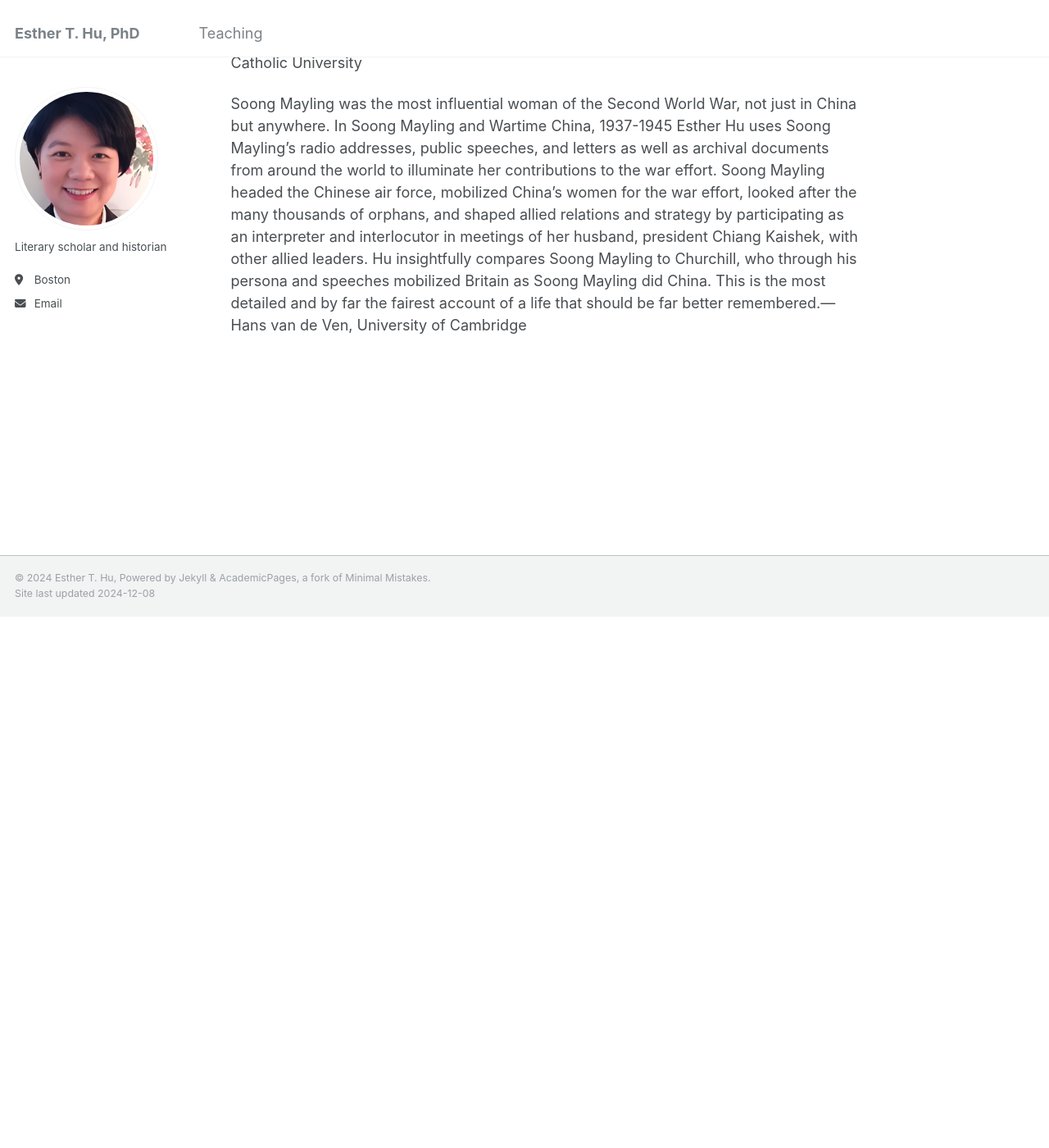
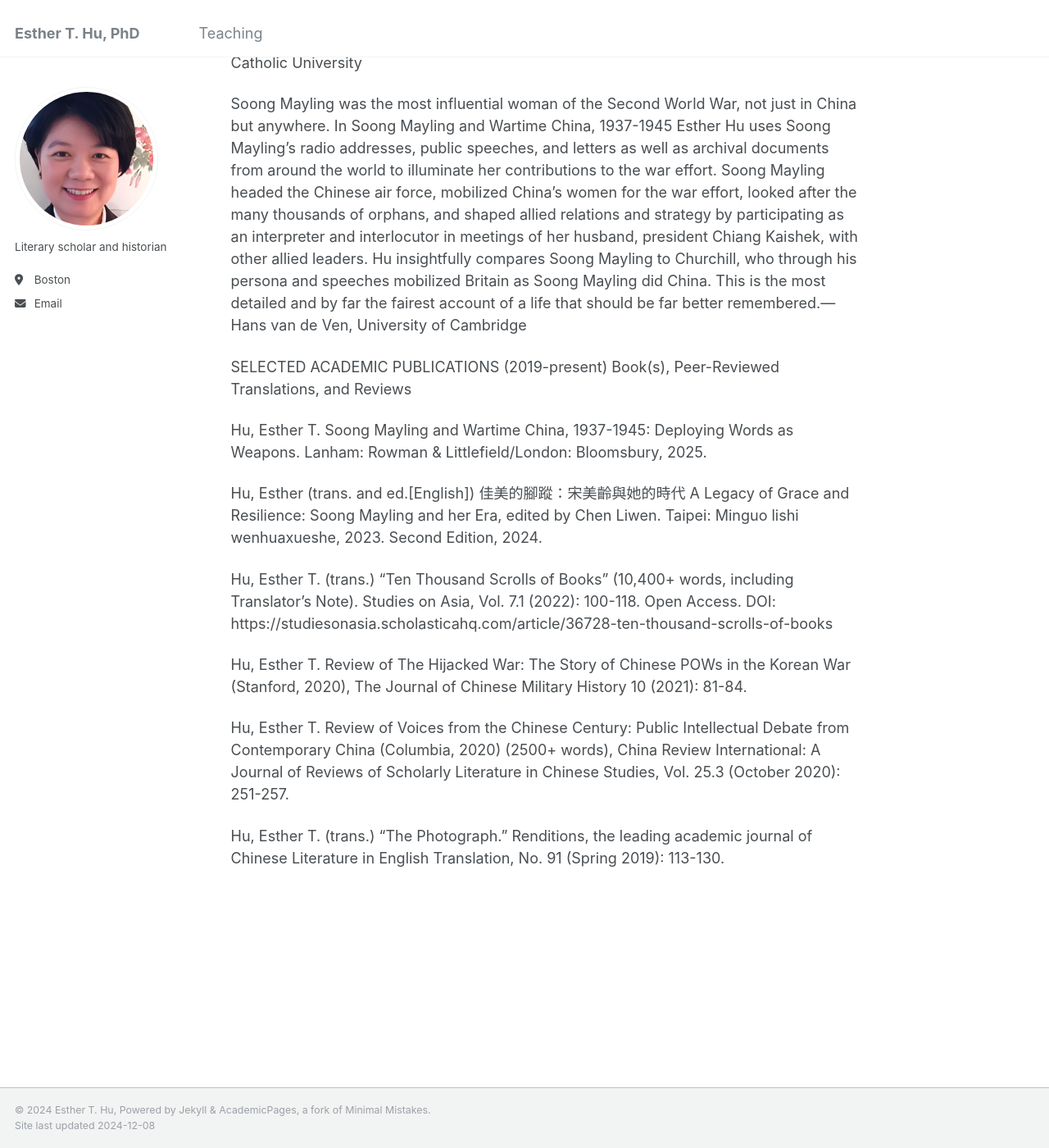
Before and after one commit to estherthu/estherthu.github.io, a Jekyll site: the page built from _pages/about.md, in a window 1280 px wide and 1400 px high, scrolled down 1206 px. Shown: the whole window at 82% size. Built offline with Jekyll 4.4.1, drawn with Linux system fonts in a browser that asks for light colours; a file with an impossible date is left out; before the commit the page ends 1957 px from its top, so only the background shows below that; some of the changed text lies outside the part shown.

Commit message:
Update about.md

```diff
--- a/_pages/about.md
+++ b/_pages/about.md
@@ -23,3 +24,18 @@ In most English-language historical writing on wartime China, Soong Mayling appe
 This compelling and meticulously researched study delves into the many dimensions of Soong Mayling’s contributions to wartime China from 1937 to 1945. Drawing on archival records, newly released sources, and contemporary scholarship, it brings Soong Mayling vividly to life with clear and engaging prose. A must-read for scholars and students of WWII history and modern China, as well as for general readers captivated by the legacy of Soong Mayling and the complex era of wartime China.— Peter Chen-Main Wang, Fu-jen Catholic University
 
 Soong Mayling was the most influential woman of the Second World War, not just in China but anywhere. In Soong Mayling and Wartime China, 1937-1945 Esther Hu uses Soong Mayling’s radio addresses, public speeches, and letters as well as archival documents from around the world to illuminate her contributions to the war effort. Soong Mayling headed the Chinese air force, mobilized China’s women for the war effort, looked after the many thousands of orphans, and shaped allied relations and strategy by participating as an interpreter and interlocutor in meetings of her husband, president Chiang Kaishek, with other allied leaders. Hu insightfully compares Soong Mayling to Churchill, who through his persona and speeches mobilized Britain as Soong Mayling did China. This is the most detailed and by far the fairest account of a life that should be far better remembered.— Hans van de Ven, University of Cambridge
+
+SELECTED ACADEMIC PUBLICATIONS (2019-present)
+Book(s), Peer-Reviewed Translations, and Reviews
+
+Hu, Esther T. Soong Mayling and Wartime China, 1937-1945: Deploying Words as Weapons. Lanham: Rowman & Littlefield/London: Bloomsbury, 2025.
+
+Hu, Esther (trans. and ed.[English]) 佳美的腳蹤：宋美齡與她的時代 A Legacy of Grace and Resilience: Soong Mayling and her Era, edited by Chen Liwen. Taipei: Minguo lishi wenhuaxueshe, 2023. Second Edition, 2024.
+
+Hu, Esther T. (trans.) “Ten Thousand Scrolls of Books” (10,400+ words, including Translator’s Note).  Studies on Asia, Vol. 7.1 (2022): 100-118. Open Access. DOI: https://studiesonasia.scholasticahq.com/article/36728-ten-thousand-scrolls-of-books
+
+Hu, Esther T. Review of The Hijacked War: The Story of Chinese POWs in the Korean War (Stanford, 2020), The Journal of Chinese Military History 10 (2021): 81-84.
+
+Hu, Esther T. Review of Voices from the Chinese Century: Public Intellectual Debate from Contemporary China (Columbia, 2020) (2500+ words), China Review International: A Journal of Reviews of Scholarly Literature in Chinese Studies, Vol. 25.3 (October 2020): 251-257.
+
+Hu, Esther T. (trans.) “The Photograph.” Renditions, the leading academic journal of Chinese Literature in English Translation, No. 91 (Spring 2019): 113-130.
```
Also changed, not shown: other parts of _pages/about.md (+1 -0 lines).
